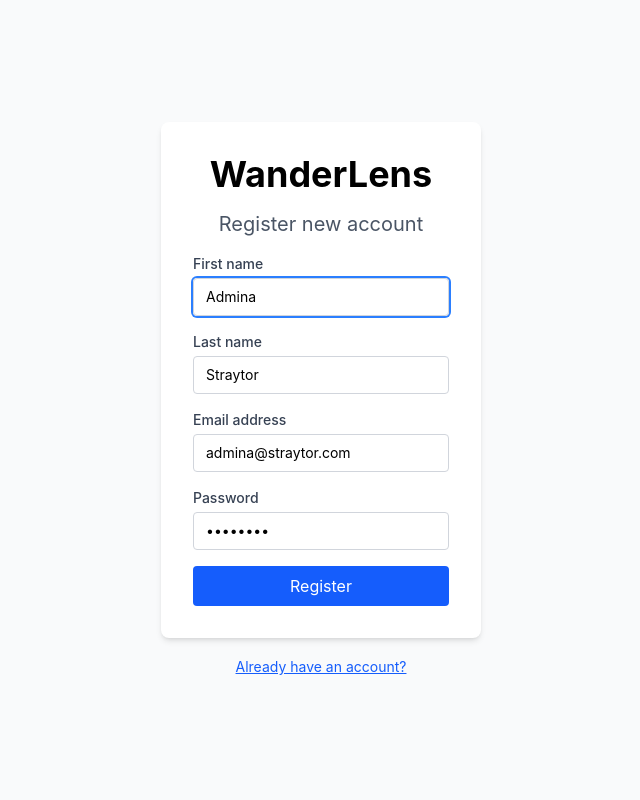
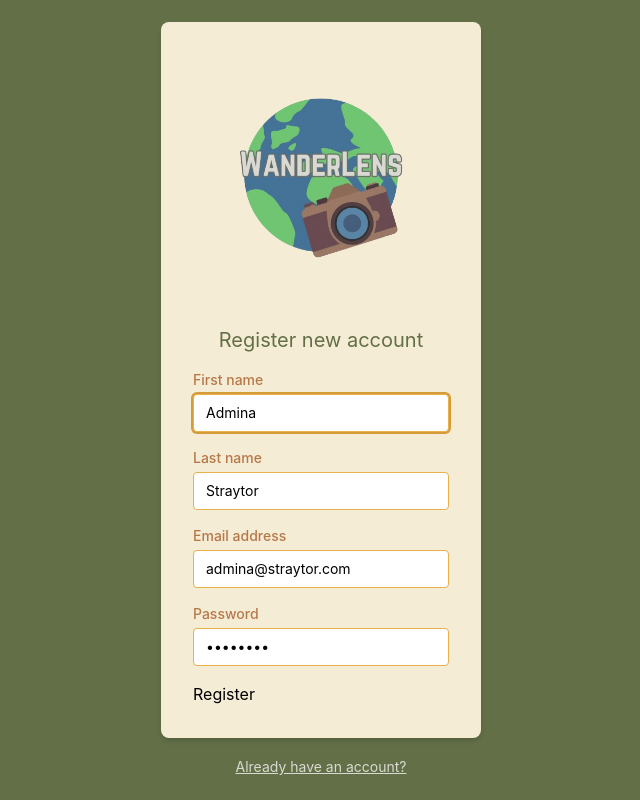
Before and after one commit to MaggieFlatt-Dev/WanderLens-client, a React (Vite) app: page /register in a window 1280 px wide. Shown: the whole page, without its empty margins (319-959 px from the left). Built offline with nearby package versions, Linux system fonts and the light colour scheme.

Commit message:
added css to login and register page

```diff
--- a/src/components/auth/Login.jsx
+++ b/src/components/auth/Login.jsx
@@ -1,5 +1,6 @@
 import { useRef, useState } from "react"
 import { Link, useNavigate } from "react-router-dom";
+import WanderLensLogo from "../../assets/WanderLensLogo.png";
 
 export const Login = () => {
     const [email, setEmail] = useState("maggie@testemail.com")
@@ -28,48 +29,52 @@ export const Login = () => {
     }
 
     return (
-        <main className="min-h-screen flex flex-col items-center justify-center bg-gray-50">
-            <dialog className="p-6 rounded-lg shadow-md" ref={existDialog}>
-                <div>User does not exist</div>
-                <button className="mt-3 text-sm text-gray-500 hover:text-gray-700" onClick={() => existDialog.current.close()}>Close</button>
+        <main className="min-h-screen flex flex-col items-center justify-center bg-earthGreen">
+            <dialog className="p-6 rounded-lg shadow-md bg-cream" ref={existDialog}>
+                <div className="text-earthGreen text-xl antialiased">User does not exist</div>
+                <button className="mt-3 text-md text-darkBrown hover:text-red" onClick={() => existDialog.current.close()}>Close</button>
             </dialog>
 
             <section>
-                <form className="bg-white p-8 rounded-lg shadow-md w-80 flex flex-col gap-4" onSubmit={handleLogin}>
-                    <h1 className="text-4xl font-bold text-center">WanderLens</h1>
-                    <h2 className="text-xl text-center text-gray-600">Please sign in</h2>
+                <form className="bg-cream p-8 rounded-lg shadow-md w-80 flex flex-col gap-4" onSubmit={handleLogin}>
+                    <img src={WanderLensLogo} alt="WanderLens Logo" />
+                    <h2 className="text-xl text-center text-mustard">Please sign in</h2>
                     <fieldset className="flex flex-col gap-1 border-0 p-0">
-                        <label className="text-sm font-medium text-gray-700" htmlFor="inputEmail">Email address</label>
+                        <label className="text-sm font-medium text-mustard" htmlFor="inputEmail">Email address</label>
                         <input
                             type="email"
                             id="inputEmail"
                             value={email}
                             onChange={evt => setEmail(evt.target.value)}
-                            className="border border-gray-300 rounded px-3 py-2 text-sm focus:outline-none focus:ring-2 focus:ring-blue-500"
+                            className="border border-lunarGold
+                            bg-white
+                            rounded px-3 py-2 text-sm focus:outline-none focus:ring-2 focus:ring-lunarGoldHover"
                             placeholder="Email address"
                             required autoFocus
                         />
                     </fieldset>
                     <fieldset className="flex flex-col gap-1 border-0 p-0">
-                        <label className="text-sm font-medium text-gray-700" htmlFor="inputPassword">Password</label>
+                        <label className="text-sm font-medium text-mustard" htmlFor="inputPassword">Password</label>
                         <input
                             type="password"
                             id="inputPassword"
                             value={password}
                             onChange={evt => setPassword(evt.target.value)}
-                            className="border border-gray-300 rounded px-3 py-2 text-sm focus:outline-none focus:ring-2 focus:ring-blue-500"
+                            className="border border-lunarGold
+                            bg-white
+                            rounded px-3 py-2 text-sm focus:outline-none focus:ring-2 focus:ring-lunarGoldHover"
                             placeholder="Password"
                         />
                     </fieldset>
                     <fieldset className="border-0 p-0">
-                        <button type="submit" className="w-full bg-blue-600 text-white py-2 px-4 rounded hover:bg-blue-700">
+                        <button type="submit" className="largeButton">
                             Sign in
                         </button>
                     </fieldset>
                 </form>
             </section>
             <div className="mt-4">
-                <Link className="text-blue-600 hover:text-blue-800 underline text-sm" to="/register">Not a member yet?</Link>
+                <Link className="text-offWhite hover:text-lunarGoldHover underline text-sm" to="/register">Not a member yet?</Link>
             </div>
         </main>
     )
--- a/src/components/auth/Register.jsx
+++ b/src/components/auth/Register.jsx
@@ -1,105 +1,156 @@
-import { useRef, useState } from "react"
+import { useRef, useState } from "react";
 import { Link, useNavigate } from "react-router-dom";
+import WanderLensLogo from "../../assets/WanderLensLogo.png";
 
 export const Register = () => {
-    const [email, setEmail] = useState("admina@straytor.com")
-    const [password, setPassword] = useState("straytor")
-    const [firstName, setFirstName] = useState("Admina")
-    const [lastName, setLastName] = useState("Straytor")
-    const existDialog = useRef()
-    const navigate = useNavigate()
+  const [email, setEmail] = useState("admina@straytor.com");
+  const [password, setPassword] = useState("straytor");
+  const [firstName, setFirstName] = useState("Admina");
+  const [lastName, setLastName] = useState("Straytor");
+  const existDialog = useRef();
+  const navigate = useNavigate();
 
   const handleRegister = (e) => {
-        e.preventDefault()
+    e.preventDefault();
     fetch("http://localhost:8000/register", {
       method: "POST",
       body: JSON.stringify({
         email,
         password,
         first_name: firstName,
-                last_name: lastName
+        last_name: lastName,
       }),
       headers: {
-                "Content-Type": "application/json"
+        "Content-Type": "application/json",
+      },
+    })
+      .then((res) => res.json())
+      .then((authInfo) => {
+        if (authInfo && authInfo.token) {
+          localStorage.setItem("WanderLens_token", JSON.stringify(authInfo));
+          navigate("/");
+        } else {
+          existDialog.current.showModal();
         }
-        })
-            .then(res => res.json())
-            .then(authInfo => {
-                if (authInfo && authInfo.token) {
-                    localStorage.setItem("WanderLens_token", JSON.stringify(authInfo))
-                    navigate("/")
-                } else {
-                    existDialog.current.showModal()
-                }
-            })
-    }
+      });
+  };
 
   return (
-        <main className="min-h-screen flex flex-col items-center justify-center bg-gray-50">
-            <dialog className="p-6 rounded-lg shadow-md" ref={existDialog}>
-                <div>User does not exist</div>
-                <button className="mt-3 text-sm text-gray-500 hover:text-gray-700" onClick={() => existDialog.current.close()}>Close</button>
+    <main className="min-h-screen flex flex-col items-center justify-center bg-earthGreen">
+      <dialog className="p-6 rounded-lg shadow-md bg-cream" ref={existDialog}>
+        <div>User already exists</div>
+        <button
+          className="text-earthGreen text-xl antialiased"
+          onClick={() => existDialog.current.close()}
+        >
+          Close
+        </button>
       </dialog>
 
       <section>
-                <form className="bg-white p-8 rounded-lg shadow-md w-80 flex flex-col gap-4" onSubmit={handleRegister}>
-                    <h1 className="text-4xl font-bold text-center">WanderLens</h1>
-                    <h2 className="text-xl text-center text-gray-600">Register new account</h2>
+        <form
+          className="bg-cream p-8 rounded-lg shadow-md w-80 flex flex-col gap-4"
+          onSubmit={handleRegister}
+        >
+          <img src={WanderLensLogo} alt="WanderLens Logo" />
+          <h2
+            className="text-xl
+                    text-earthGreen
+                    text-center"
+          >
+            Register new account
+          </h2>
           <fieldset className="flex flex-col gap-1 border-0 p-0">
-                        <label className="text-sm font-medium text-gray-700" htmlFor="firstName">First name</label>
+            <label
+              className="text-sm font-medium text-mustard"
+              htmlFor="firstName"
+            >
+              First name
+            </label>
             <input
               type="text"
               id="firstName"
               value={firstName}
-                            onChange={evt => setFirstName(evt.target.value)}
-                            className="border border-gray-300 rounded px-3 py-2 text-sm focus:outline-none focus:ring-2 focus:ring-blue-500"
-                            required autoFocus
+              onChange={(evt) => setFirstName(evt.target.value)}
+              className="border border-lunarGold
+                            bg-white
+                            rounded px-3 py-2 text-sm focus:outline-none focus:ring-2 focus:ring-lunarGoldHover"
+              required
+              autoFocus
             />
           </fieldset>
           <fieldset className="flex flex-col gap-1 border-0 p-0">
-                        <label className="text-sm font-medium text-gray-700" htmlFor="lastName">Last name</label>
+            <label
+              className="text-sm
+                        text-mustard
+                        font-medium"
+              htmlFor="lastName"
+            >
+              Last name
+            </label>
             <input
               type="text"
               id="lastName"
               value={lastName}
-                            onChange={evt => setLastName(evt.target.value)}
-                            className="border border-gray-300 rounded px-3 py-2 text-sm focus:outline-none focus:ring-2 focus:ring-blue-500"
+              onChange={(evt) => setLastName(evt.target.value)}
+              className="border border-lunarGold
+                            bg-white
+                            rounded px-3 py-2 text-sm focus:outline-none focus:ring-2 focus:ring-lunarGoldHover"
               required
             />
           </fieldset>
           <fieldset className="flex flex-col gap-1 border-0 p-0">
-                        <label className="text-sm font-medium text-gray-700" htmlFor="inputEmail">Email address</label>
+            <label
+              className="text-sm font-medium text-mustard"
+              htmlFor="inputEmail"
+            >
+              Email address
+            </label>
             <input
               type="email"
               id="inputEmail"
               value={email}
-                            onChange={evt => setEmail(evt.target.value)}
-                            className="border border-gray-300 rounded px-3 py-2 text-sm focus:outline-none focus:ring-2 focus:ring-blue-500"
+              onChange={(evt) => setEmail(evt.target.value)}
+              className="border border-lunarGold
+                            bg-white
+                            rounded px-3 py-2 text-sm focus:outline-none focus:ring-2 focus:ring-lunarGoldHover"
               placeholder="Email address"
               required
             />
           </fieldset>
           <fieldset className="flex flex-col gap-1 border-0 p-0">
-                        <label className="text-sm font-medium text-gray-700" htmlFor="inputPassword">Password</label>
+            <label
+              className="text-sm font-medium text-mustard"
+              htmlFor="inputPassword"
+            >
+              Password
+            </label>
             <input
               type="password"
               id="inputPassword"
               value={password}
-                            onChange={evt => setPassword(evt.target.value)}
-                            className="border border-gray-300 rounded px-3 py-2 text-sm focus:outline-none focus:ring-2 focus:ring-blue-500"
+              onChange={(evt) => setPassword(evt.target.value)}
+              className="border border-lunarGold
+                            bg-white
+                            rounded px-3 py-2 text-sm focus:outline-none focus:ring-2 focus:ring-lunarGoldHover"
               placeholder="Password"
             />
           </fieldset>
           <fieldset className="border-0 p-0">
-                        <button type="submit" className="w-full bg-blue-600 text-white py-2 px-4 rounded hover:bg-blue-700">
+            <button type="submit" className="largeButton">
               Register
             </button>
           </fieldset>
         </form>
       </section>
       <div className="mt-4">
-                <Link className="text-blue-600 hover:text-blue-800 underline text-sm" to="/login">Already have an account?</Link>
+        <Link
+          className="text-offWhite hover:text-lunarGold underline text-sm"
+          to="/login"
+        >
+          Already have an account?
+        </Link>
       </div>
     </main>
-    )
-}
+  );
+};
```
Lines whose indentation alone changed are shown as unchanged.
